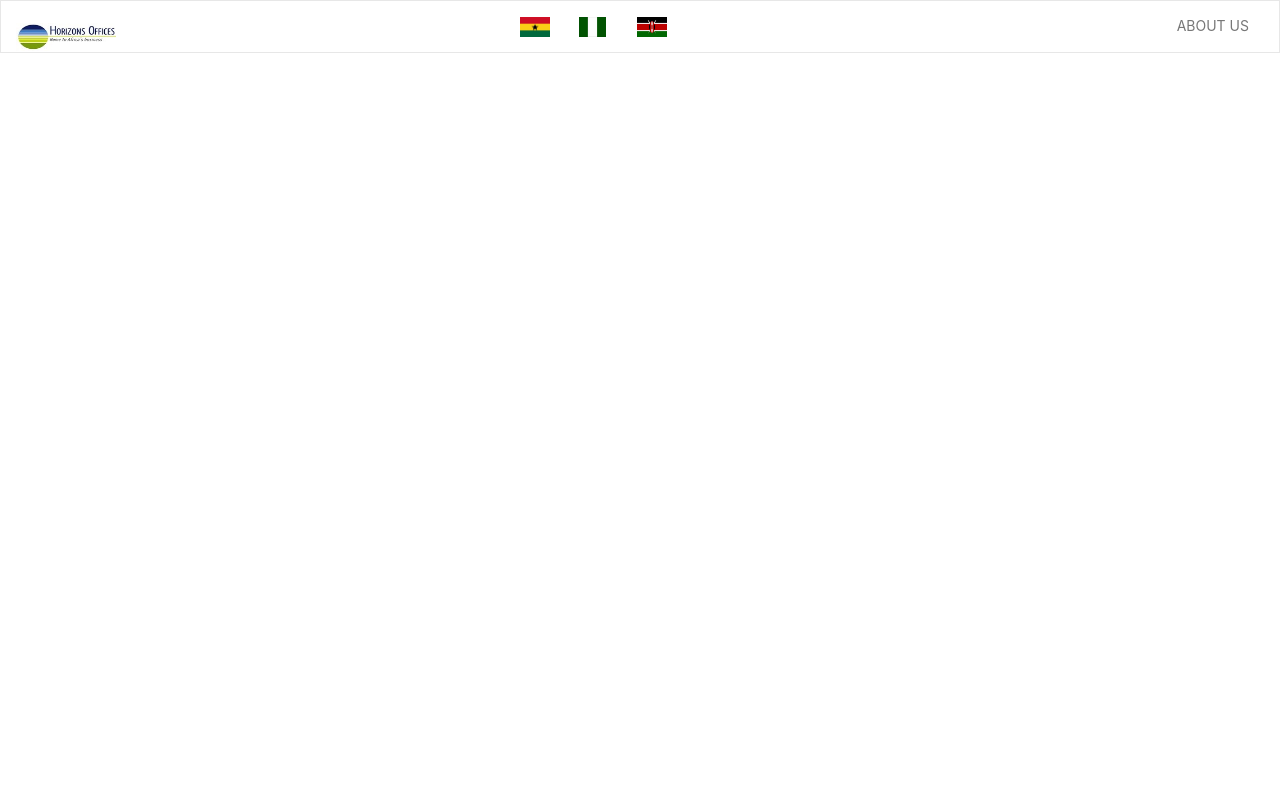
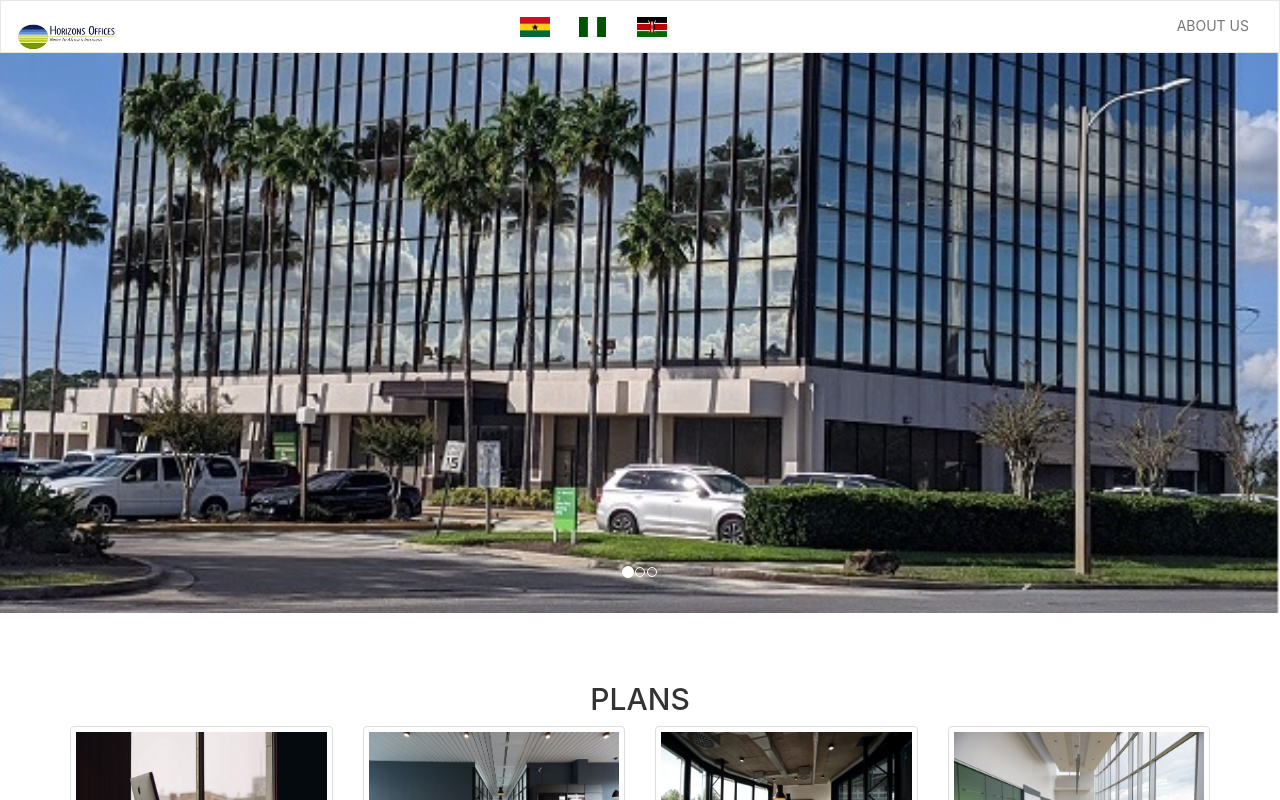
Before and after one commit to imoempire/react-horizons, a React (Create React App) app: page / in a window 1280 px wide. Shown: the top 800 px of the page. Built offline with nearby package versions, Linux system fonts and the light colour scheme.

Commit message:
add Plans Component

```diff
--- a/src/App.js
+++ b/src/App.js
@@ -1,9 +1,13 @@
+import Carousel from "./Component/Carousel";
 import Navbar from "./Component/Navbar";
+import Plans from "./Component/Plans";
 
 function App() {
   return (
     <>
     <Navbar />
+    <Carousel />
+    <Plans />
     </>
   );
 }
```
